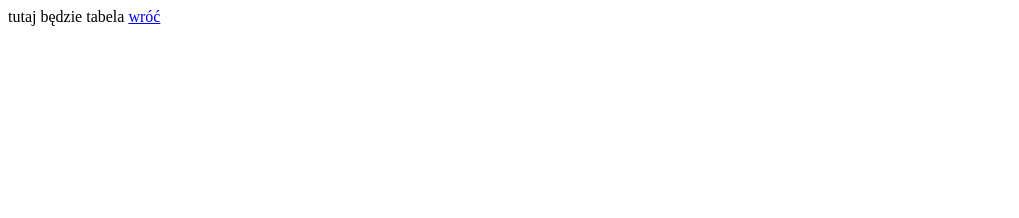
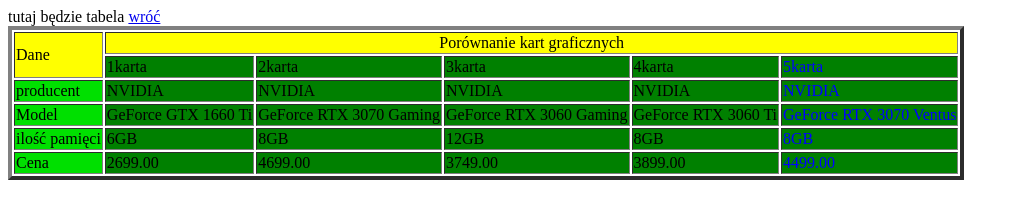
Before and after one commit to KamilBandrowski/index, a plain HTML site: page tabela.bandrowski.html in a window 1280 px wide. Shown: the whole page, without its empty margins (0-1019 px from the left). Drawn offline with Linux system fonts and the light colour scheme.

Commit message:
Update tabela.bandrowski.html

```diff
--- a/tabela.bandrowski.html
+++ b/tabela.bandrowski.html
@@ -8,5 +8,128 @@
   <body>
   tutaj będzie tabela
   <A HREF="index.html">wróć</A>
+   <table id="tabela" border="4">
+        <tr>
+        <td bgcolor="yellow" rowspan="2">
+                Dane
+            </td>
+            <td bgcolor="yellow" colspan="10">
+                <center>Porównanie kart graficznych</center>
+            </td>
+        </tr>
+        <tr>
+            <td bgcolor="green">
+                1karta
+            </font>
+            </td>
+            <td bgcolor="green">
+                    2karta
+            </td>
+            <td bgcolor="green">
+                3karta
+            </td>
+            <td bgcolor="green">
+                4karta
+            </td>
+            <td bgcolor="green">
+			<font color="blue">
+                5karta
+				</font>
+            </td>
+        </tr>
+        <tr>
+		    <font color="blue">
+            <td bgcolor="gren">
+                producent
+            </td>
+            <td bgcolor="green">
+                NVIDIA
+            </font>
+            </td>
+            <td bgcolor="green">
+                    NVIDIA
+            </td>
+            </td>
+            <td bgcolor="green">
+                NVIDIA
+            </td>
+            <td bgcolor="green">
+                NVIDIA
+            </td>
+            <td bgcolor="green">
+			<font color="blue">
+                NVIDIA
+				</font>
+            </td>
+        </tr>
+        <tr>
+            <td bgcolor="gren">
+                Model
+            </td>
+            <td bgcolor="green">
+                GeForce GTX 1660 Ti
+            </td>
+            <td bgcolor="green">
+                    GeForce RTX 3070 Gaming
+            </td>
+            <td bgcolor="green">
+                GeForce RTX 3060 Gaming
+            </td>
+            <td bgcolor="green">
+                GeForce RTX 3060 Ti
+            </td>
+            <td bgcolor="green">
+			<font color="blue">
+                GeForce RTX 3070 Ventus
+				</font>
+            </td>
+        </tr>
+        <tr>
+            <td bgcolor="gren">
+                ilość pamięci
+            </td>
+            <td bgcolor="green">
+                6GB
+            </font>
+            </td>
+            <td bgcolor="green">
+                    8GB
+            </td>
+            <td bgcolor="green">
+                12GB
+            </td>
+            <td bgcolor="green">
+                8GB
+            </td>
+            <td bgcolor="green">
+			<font color="blue">
+                8GB
+				</font>
+            </td>
+        </tr>
+        <tr>
+            <td bgcolor="gren">
+                Cena
+            </td>
+            <td bgcolor="green">
+                2699.00
+            </font>
+            </td>
+            <td bgcolor="green">
+                4699.00
+            </td>
+            <td bgcolor="green">
+                3749.00
+            </td>
+            <td bgcolor="green">
+                3899.00
+            </td>
+            <td bgcolor="green">
+			<font color="blue">
+                4499.00
+				</font>
+            </td>
+        </tr>
+    </table>
  </body>
 </html>
```
